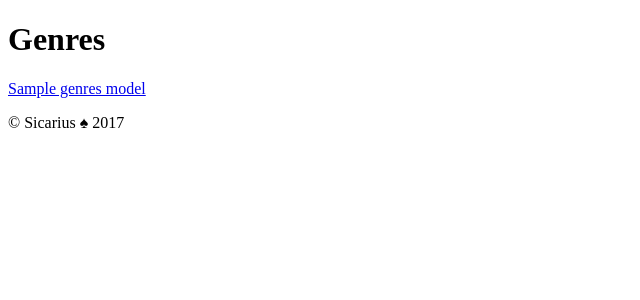
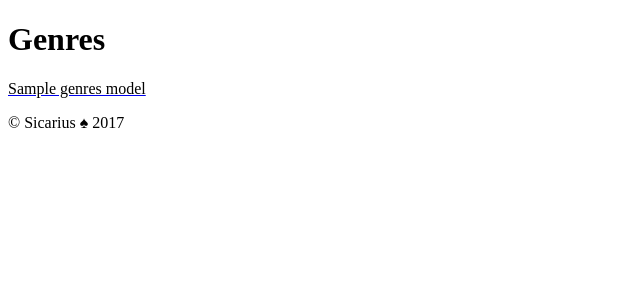
Before and after one commit to movo608/quiz, a Yii app: template frontend/views/quiz/index.php in a window 1280 px wide. Shown: the top 300 px of the page, without its empty margins (0-640 px from the left). Run offline with PHP 8.4 and a stand-in for Yii, Linux system fonts and the light colour scheme; the template is opened without the code that fills it: most values are stand-ins (such as "Sample title", 1, 10 or a date in 2020); data that the repository does not hold is empty; some libraries are stand-ins or nearby versions.

Commit message:
Checks Commit

```diff
--- a/frontend/controllers/QuizController.php
+++ b/frontend/controllers/QuizController.php
@@ -23,13 +23,11 @@ use yii\web\HttpException;
  * actionApi(), actionSpecial()
  */
 class QuizController extends Controller {
-
 	/*
 	 * renders the index page
 	 * @return mixed
 	 */
 	public function actionIndex() {
-
 		/*
 		 * gets all the genres from the DB
 		 */
@@ -68,7 +66,6 @@ class QuizController extends Controller {
 	 * @return mixed
 	 */
 	public function actionQuestion($id) {
-
 		/*
 		 * gets the question which has the id = $id
 		 */
@@ -89,7 +86,7 @@ class QuizController extends Controller {
 			return $this->render('question', [
 				'answers_model' => $answers_model,
 				'selected_question' => $selected_question
-		]);
+			]);
 		}
 	}
 
--- a/frontend/views/layouts/main.php
+++ b/frontend/views/layouts/main.php
@@ -35,9 +35,9 @@ AppAsset::register($this);
         ],
     ]);
     $menuItems = [
-        ['label' => 'Home', 'url' => ['/site/index']],
+        /*['label' => 'Home', 'url' => ['/site/index']],
         ['label' => 'About', 'url' => ['/site/about']],
-        ['label' => 'Contact', 'url' => ['/site/contact']],
+        ['label' => 'Contact', 'url' => ['/site/contact']],*/
     ];
     if (Yii::$app->user->isGuest) {
         $menuItems[] = ['label' => 'Signup', 'url' => ['/site/signup']];
--- a/frontend/views/quiz/index.php
+++ b/frontend/views/quiz/index.php
@@ -5,15 +5,23 @@ $this->title = 'Genres';
 $this->params ['breadcrumbs'] [] = $this->title;
 ?>
 
+<style>
+
+	.genre-tab {
+		color: black !important;
+	}
+
+</style>
+
 <div class="container">
 	<div class="page-header">
 		<h1>Genres</h1>
 	</div>
 	<div class="row">
-		<div class="col-md-12">
+		<div class="genres col-md-12">
 		<?php foreach($genres_model as $genre): ?>
 
-			 <?= Html::a('<div class="col-md-3 btn btn-warning">' . $genre->name . '</div>', [ '/quiz/genre/','id' => $genre->id ])?>
+			 <?= Html::a('<div class="genre-tab col-md-3 btn btn-warning">' . $genre->name . '</div>', [ '/quiz/genre/','id' => $genre->id ])?>
 
 		<?php endforeach; ?>
 		</div>
--- a/frontend/views/quiz/question.php
+++ b/frontend/views/quiz/question.php
@@ -23,8 +23,8 @@ $this->params ['breadcrumbs'] [] = $selected_question->id;
 						<button id="<?= $answer->question_id ?>"
 							style="margin-top: 1em; padding: 2em 2em"
 							data-true="<?= $answer->is_true ?>"
-							class="answer col-md-6 btn btn-primary">	<?= $answer->text ?></button>
-
+							class="answer col-md-12 btn btn-primary">	<?= $answer->text ?></button>
+							<!-- class="col-md-6" removed from <button> tag -->
 					<?php endforeach; ?>
 				</div>
 			</div>
```
Also changed, not shown: frontend/views/quiz/genre.php (+0 -8 lines).
